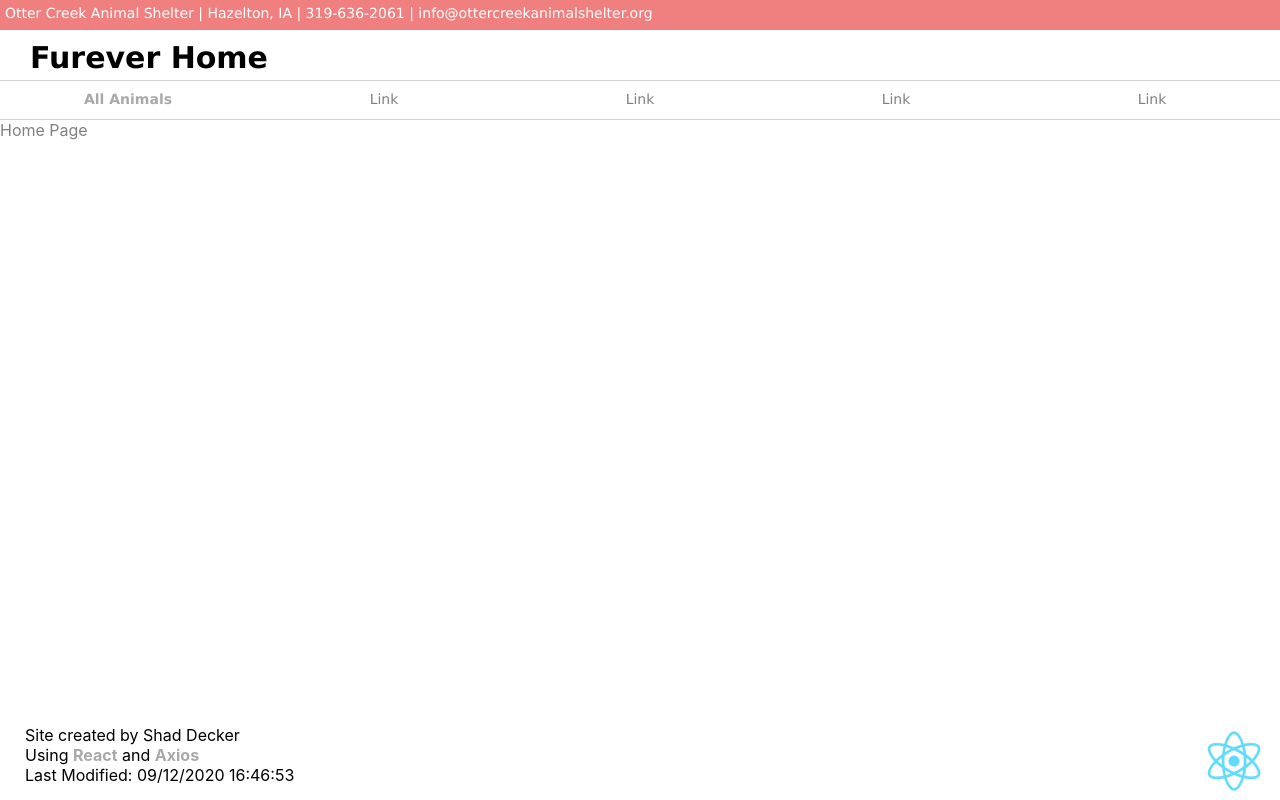
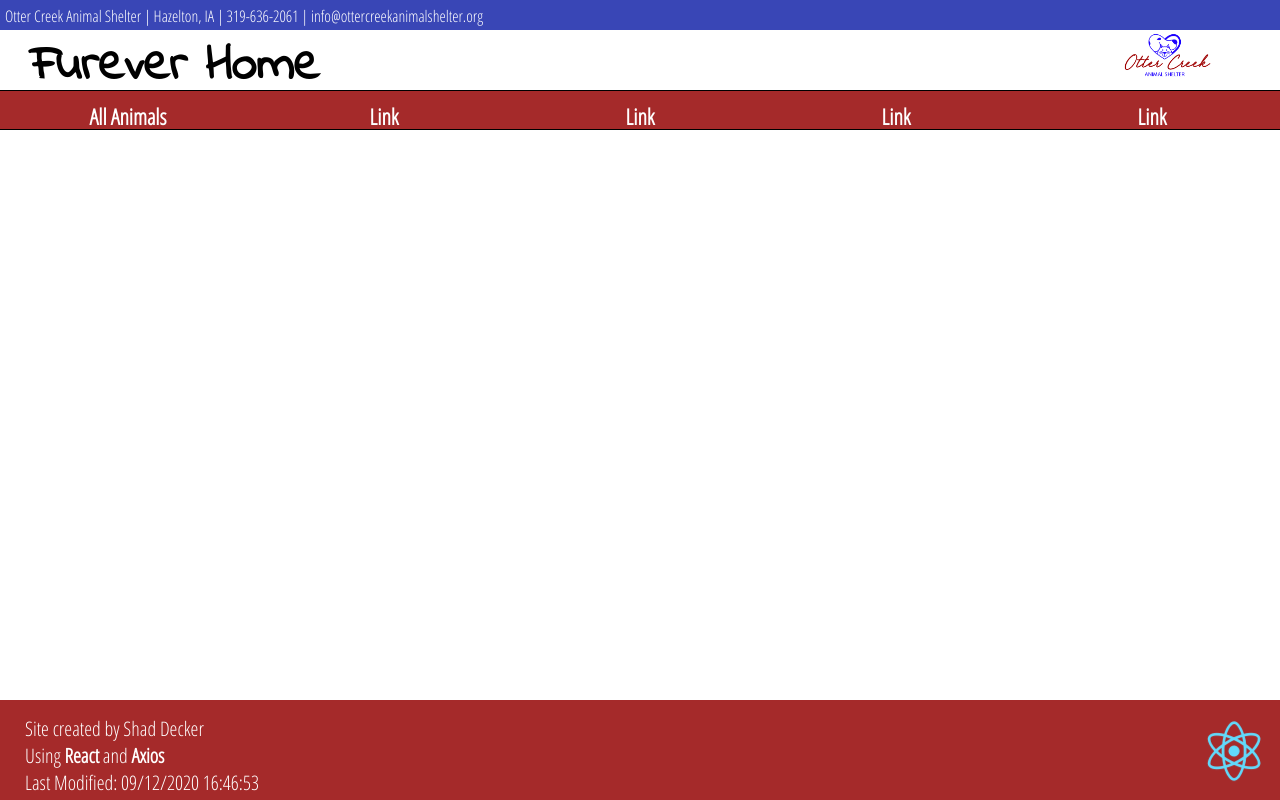
Before and after one commit to shaddecker/furever-home-frontend, a React (Create React App) app: page / in a window 1280 px wide. Built offline with nearby package versions, Linux system fonts and the light colour scheme; no server answers; the HTML template or start-up script is replaced by a standard one.

Commit message:
time for a backup

```diff
--- a/src/AllAnimals.js
+++ b/src/AllAnimals.js
@@ -6,18 +6,17 @@ class AllAnimals extends Component {
 
   render(){
     const animals = this.props.animals.map(animals => {
-      return <div><Link to={`/animals/${animals.id}`}>{animals.name}</Link></div>;
+      return <div class="sectionDetail" key={`${animals.id}`}><Link to={`/animals/${animals.id}`}>{animals.name}</Link></div>;
     })
     return (
       <div>
-
         <main>
         <h3>Add a New Animal</h3>
         {/* <form onSubmit={this.props.addArtist}>
           <input type="text" name="name" />
           <input type="submit" value="Add Artist" />
         </form> */}
-          {animals}
+          <div>={animals}=</div>
         </main>
       </div>
     );
--- a/src/App.css
+++ b/src/App.css
@@ -1,3 +1,6 @@
+@import "https://fonts.googleapis.com/css2?family=Open+Sans+Condensed:wght@300&display=swap";
+@import "https://fonts.googleapis.com/css2?family=Indie+Flower&family=Open+Sans+Condensed:wght@300&family=Shadows+Into+Light&display=swap";
+@import "https://fonts.googleapis.com/css2?family=Amatic+SC:wght@700&family=Indie+Flower&family=Open+Sans+Condensed:wght@300&family=Shadows+Into+Light&display=swap";
 
 body{
   height: 100%;
@@ -6,19 +9,19 @@ body{
   padding: 0px;
   background-color: white;
   color: black;
+  font-family: "Open Sans Condensed";
+  font-size: 20px;
 }
 .navContainer{
-  color: grey;
+  color: white;
   border: none;
   width: 100%;
 }
 .nav{
-  font-family: Verdana, Geneva, Tahoma, sans-serif;
-  font-size: 14px;
   width: 100%;
   background-color: white;
   display: grid;
-  grid-template-rows: 30px 50px 40px;
+  grid-template-rows: 30px 60px 40px;
   grid-template-columns: 20% 20% 20% 20% 20%;
 }
 .navtop{
@@ -26,9 +29,11 @@ body{
   grid-row-end: 1;
   grid-column-start: 1;
   grid-column-end: 6;
-  background-color: lightcoral;
+  background-color: rgb(57, 70, 182);
   color: white;
   border: none;
+  font-family: "Open Sans Condensed";
+  font-size: 16px;
   text-align: left;
   padding-top: 5px;
   padding-left: 5px;
@@ -38,13 +43,24 @@ body{
   grid-row-start: 2;
   grid-row-end: 2;
   grid-column-start: 1;
-  grid-column-end: 6;
-  font-size: 30px;
-  font-weight: bold;
+  grid-column-end: 4;
+  font-family: "Indie Flower";
+  font-size: 50px;
+  font-weight: bolder;
   text-align: left;
   border: none;
   padding-left: 30px;
-  padding-top: 10px;
+  color:black;
+
+}
+.navLogo{
+  grid-row-start: 2;
+  grid-row-end: 2;
+  grid-column-start: 5;
+  grid-column-end: 6;
+  text-align: center;
+  border: none;
+  padding-left: 30px;
   color:black;
 }
 .nav2{
@@ -54,10 +70,14 @@ body{
   grid-column-end: 1;
   padding-top: 10px;
   padding-bottom: 10px;
-  border-top: lightgrey 1px solid;
-  border-bottom: lightgrey 1px solid;
+  border-top: black 1px solid;
+  border-bottom: black 1px solid;
   text-align: center;
-
+  background-color: brown;
+  color:white;
+  font-family: "Open Sans Condensed";
+  font-size: 22px;
+  font-weight: bold;
 }
 .nav3{
   grid-row-start: 3;
@@ -66,9 +86,14 @@ body{
   grid-column-end: 2;
   padding-top:10px;
   padding-bottom: 10px;
-  border-top: lightgrey 1px solid;
-  border-bottom: lightgrey 1px solid;
+  border-top: black 1px solid;
+  border-bottom: black 1px solid;
   text-align: center;
+  background-color: brown;
+  color:white;
+  font-family: "Open Sans Condensed";
+  font-size: 22px;
+  font-weight: bold;
 }
 .nav4{
   grid-row-start: 3;
@@ -77,9 +102,14 @@ body{
   grid-column-end: 3;
   padding-top:10px;
   padding-bottom: 10px;
-  border-top: lightgrey 1px solid;
-  border-bottom: lightgrey 1px solid;
+  border-top: black 1px solid;
+  border-bottom: black 1px solid;
   text-align: center;
+  background-color: brown;
+  color:white;
+  font-family: "Open Sans Condensed";
+  font-size: 22px;
+  font-weight: bold;
 }
 .nav5{
   grid-row-start: 3;
@@ -88,9 +118,14 @@ body{
   grid-column-end: 4;
   padding-top:10px;
   padding-bottom: 10px;
-  border-top: lightgrey 1px solid;
-  border-bottom: lightgrey 1px solid;
+  border-top: black 1px solid;
+  border-bottom: black 1px solid;
   text-align: center;
+  background-color: brown;
+  color:white;
+  font-family: "Open Sans Condensed";
+  font-size: 22px;
+  font-weight: bold;
 }
 .nav6{
   grid-row-start: 3;
@@ -99,13 +134,27 @@ body{
   grid-column-end: 5;
   padding-top:10px;
   padding-bottom: 10px;
-  border-top: lightgrey 1px solid;
-  border-bottom: lightgrey 1px solid;
+  border-top: black 1px solid;
+  border-bottom: black 1px solid;
   text-align: center;
+  background-color: brown;
+  color:white;
+  font-family: "Open Sans Condensed";
+  font-size: 22px;
+  font-weight: bold;
+
 }
-
-
-
+.animalName{
+  font-family: "Amatic SC";
+  font-size: 50px;
+  font-weight: bold;
+}
+.sectionDetail{
+  color:black;
+  font-family: "Open Sans Condensed";
+  font-size: 20px;
+  font-weight: bold;
+}
 .container{
   background-color: grey;
   color: black;
@@ -116,186 +165,7 @@ body{
   position: absolute;
 }
 
-.containerHome{
-  background-image: url("/images/universe.jpg");
-  background-size: cover;
-  color:grey;
-  border: 1px solid white;
-  width: 100vw;
-  height: 75vh;
-  padding: 20px;
-  position: absolute;
-}
 
-.containerHome img{
-  height: 50%;
-  width: 50%;
-}
-.containerTrivia{
-  display: grid;
-  grid-template-columns: 300px  450px 1fr;
-  grid-template-rows: 50px 100px 100px 1fr;
-  background-image: url("/images/jeopardy_logo.jpg");
-  background-size: cover;
-  color: white;
-  border: 1px solid black;
-  width: 100vw;
-  height: 80vh;
-  padding: 20px;
-  position: absolute;
-}
-
-.containerTrivia img{
-  grid-row: 1 span 2;
-  grid-column: 1;
-  justify-self: center;
-}
-
-.triviaButton{
-  grid-row: 4;
-  grid-column: 1;
-  justify-self: center;
-}
-
-.containerTrivia .contentTitle{
-  grid-row: 1;
-  grid-column: 2;
-}
-
-.containerTrivia .content{
-  grid-row: 2;
-  grid-column: 2;
-}
-
-.containerTrivia .contentHidden{
-  grid-row: 3;
-  grid-column: 2;
-}
-
-.containerTrivia .countDown{
-  grid-row: 1;
-  grid-column: 3;
-  max-width: 200px;
-}
-
-.containerCatDog{
-  background-image: url("/images/catsanddogs.jpg");
-  background-size: cover;
-  color: white;
-  border: 1px solid black;
-  width: 100vw;
-  height: 75vh;
-  padding: 20px;
-  position: absolute;
-}
-
-.containerCatDog .content{
-  color: rgb(0, 119, 128);
-  /* background-color: white; */
-  border-radius: 30px;
-  margin-top: 10px;
-}
-
-.containerChuck{
-  background-image: url("/images/chuck-norris.jpg");
-  background-size: cover;
-  color: white;
-  border: 1px solid black;
-  width: 100vw;
-  height: 80vh;
-  padding: 20px;
-  position: absolute;
-}
-.containerJokes{
-  background-image: url("/images/clown.jpg");
-  background-size: cover;
-  color: white;
-  border: 1px solid black;
-  width: 100vw;
-  height: 80vh;
-  padding: 20px;
-  position: absolute;
-}
-.containerIPFind{
-  background-image: url("/images/ipfind.jpg");
-  background-size: cover;
-  color: white;
-  border: 1px solid black;
-  width: 100vw;
-  height: 80vh;
-  padding: 20px;
-  position: absolute;
-}
-.button{
-  font-family: Verdana, Geneva, Tahoma, sans-serif;
-  font-size: 14px;
-  height:25px;
-  width: auto;
-}
-
-.select{
-  font-family: Verdana, Geneva, Tahoma, sans-serif;
-  font-size: 14px;
-  height:25px;
-  width: 100px;
-  margin-bottom: 10px;
-}
-
-.countDown{
-  padding: 10px;
-  font-size:18px;
-  font-weight: bold;
-  color: red;
-  display: none;
-  background-color: white;
-}
-
-.content{
-  padding-top: 20px;
-  padding-bottom: 20px;
-  padding-left: 20px;
-  font-size:18px;
-  margin-right: 10%;
-}
-
-.containerChuck .content{
-  background-color: black;
-}
-
-.contentXL{
-  padding-top: 40px;
-  padding-left: 20px;
-  font-size:100px;
-  font-weight: bold;
-}
-.contentSmall{
-  padding-top: 5px;
-  padding-left: 20px;
-  font-size:16px;
-  color: red;
-}
-.contentTitle{
-  padding-top: 10px;
-  padding-left: 10px;
-  font-size:20px;
-  font-weight: bold;
-}
-.contentHidden{
-  padding: 20px;
-  font-size:18px;
-  display: none;
-}
-
-.modalWindow{
-  display: none;
-  position: fixed;
-  z-index: 1;
-  background-color: rgba(0, 0, 0, 0.25);
-}
-.modalContent{
-  background-color: white;
-  position: absolute;
-}
 a:hover{
 text-decoration:none;
 color: black;
@@ -303,28 +173,29 @@ font-weight: bolder;
 }
 a:visited{
   text-decoration:none;
-  color: darkgrey;
+  color: white;
   font-weight: bolder;
 }
 a:link{
   text-decoration:none;
-  color: darkgrey;
+  color: white;
   font-weight: bolder;
 }
 a:active{
   text-decoration:none;
-  color: darkgrey;
+  color: white;
   font-weight: bolder;
 }
 
 .footerContainer{
-  background-color: white;
+  background-color: brown;
   border: none;
   width: 100%;
   height: 75px;
   padding-left: 25px;
   padding-top: 15px;
   padding-right: 25px;
+  padding-bottom: 10px;
   position: fixed;
   bottom: 0;
   display: grid;
@@ -333,7 +204,7 @@ a:active{
 }
 
 .footerTitle{
-  color: black;
+  color: white;
   grid-row-start: 1;
   grid-row-end: 1;
   grid-column-start: 1;
--- a/src/App.js
+++ b/src/App.js
@@ -1,6 +1,6 @@
 import React,{Component} from 'react';
 import './App.css';
-import { Route, Switch, Redirect } from "react-router-dom";
+import { Route, Switch } from "react-router-dom";
 import Home from "./Home.js";
 import Header from "./Header.js";
 import Footer from "./Footer.js";
@@ -77,12 +77,12 @@ class App extends Component {
         <main>
           <Switch>
             <Route exact path="/" component={() => <Home />} />
-            <Route path="/animals" component={() => <AllAnimals animals = {this.state.animals} />} />
+            <Route exact path="/animals" component={() => <AllAnimals animals = {this.state.animals} />} />
             <Route path="/animals/:id" component={(routerProps) => <AnimalDetail {...routerProps} animals = {this.state.animals} addVaccination={this.addVaccination}/>} />
 
             {/* <Route exact path="/" component={() => <AllAnimals artists = {this.state.animals} addArtist={this.addArtist} />} />
             <Route path="/artists/:id" component={(routerProps) => <ArtistDetail {...routerProps} artists = {this.state.artists} addSong={this.addSong}/>} /> */}
-            <Route path="/*" render={() => <Redirect to="/" />} />
+            {/* <Route path="/*" render={() => <Redirect to="/" />} /> */}
 
           </Switch>
         </main>
--- a/src/Header.js
+++ b/src/Header.js
@@ -11,6 +11,7 @@ const Header = () => {
       <div className="nav">
         <div className="navtop">Otter Creek Animal Shelter | Hazelton, IA | 319-636-2061 | info@ottercreekanimalshelter.org</div>
         <div className="navTitle">Furever Home</div>
+        <div className="navLogo"><img height="50px" src="../OCAS-Logo-75.png" /></div>
         <div className="nav2"><Link to='/animals'>All Animals</Link></div>
         <div className="nav3">Link</div>
         <div className="nav4">Link</div>
```
Also changed, not shown: src/AnimalDetail.js (+24 -16 lines), public/OCAS-Logo-75.png (added).
